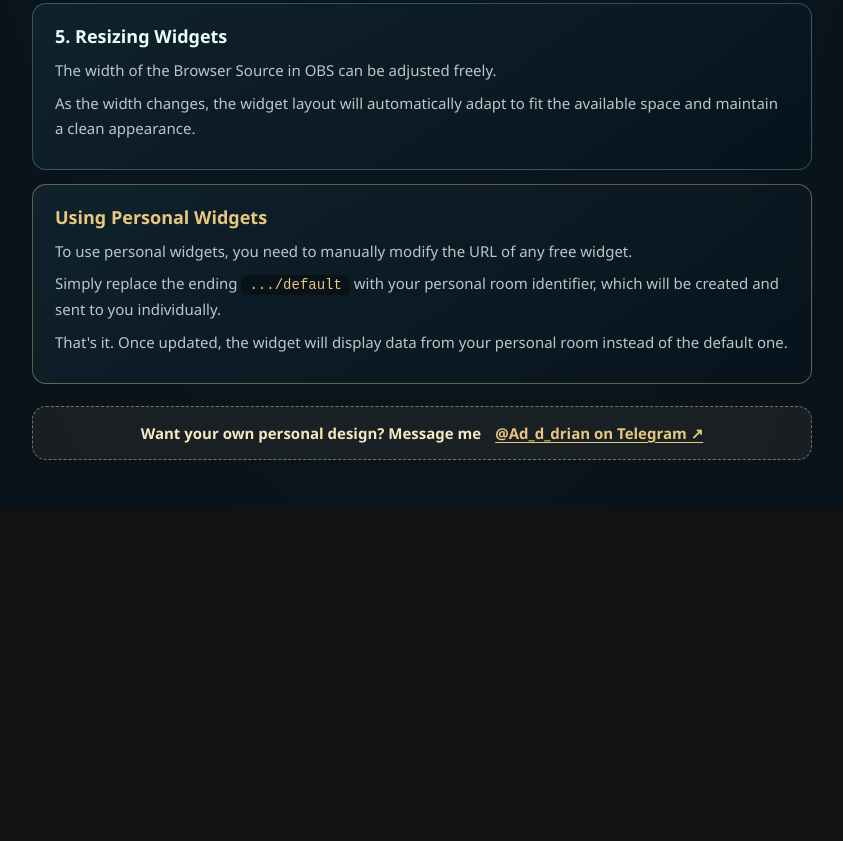
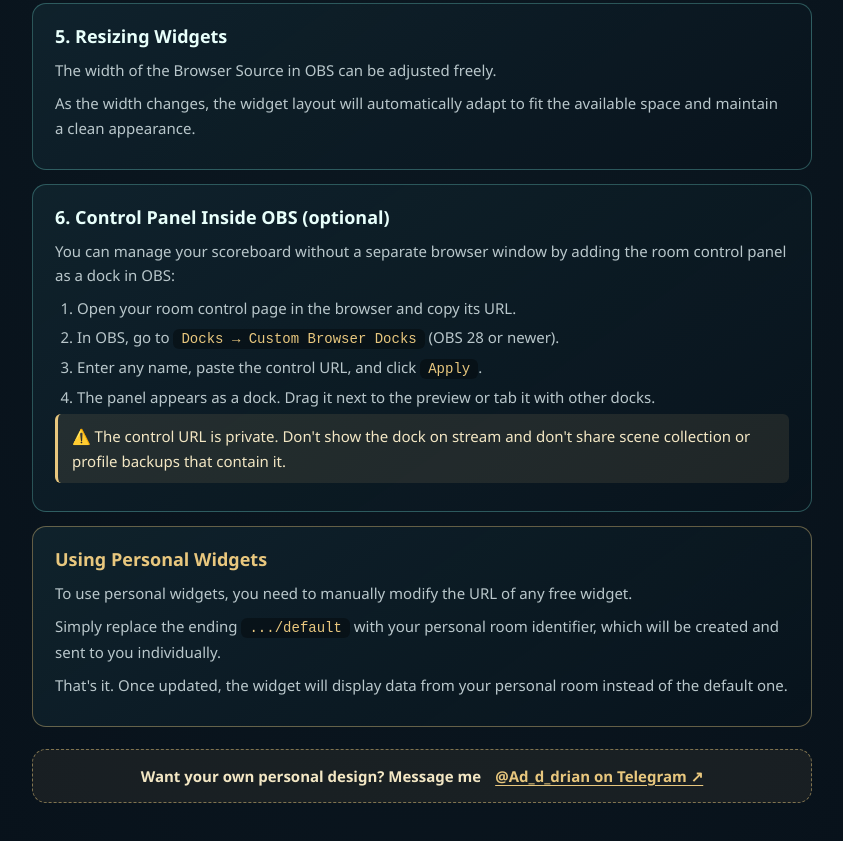
Before and after one commit to ProstFanat/wl-score-widget, a website: page public/guide.html in a window 1280 px wide. Shown: the part 1433-2274 px from the top of the page, without its empty margins (218-1061 px from the left). Before the commit the page ends 1941 px from the top, so only its background shows below. Drawn offline with Linux system fonts and the light colour scheme.

Commit message:
update guide

```diff
--- a/public/guide.html
+++ b/public/guide.html
@@ -85,6 +85,17 @@
       <p>The width of the Browser Source in OBS can be adjusted freely.</p>
       <p>As the width changes, the widget layout will automatically adapt to fit the available space and maintain a clean appearance.</p>
     </section>
+    <section class="step">
+      <h2>6. Control Panel Inside OBS (optional)</h2>
+      <p>You can manage your scoreboard without a separate browser window by adding the room control panel as a dock in OBS:</p>
+      <ol>
+        <li>Open your room control page in the browser and copy its URL.</li>
+        <li>In OBS, go to <code>Docks → Custom Browser Docks</code> (OBS 28 or newer).</li>
+        <li>Enter any name, paste the control URL, and click <code>Apply</code>.</li>
+        <li>The panel appears as a dock. Drag it next to the preview or tab it with other docks.</li>
+      </ol>
+      <p class="warn">⚠️ The control URL is private. Don't show the dock on stream and don't share scene collection or profile backups that contain it.</p>
+    </section>
     <section class="extra">
       <h2>Using Personal Widgets</h2>
       <p>To use personal widgets, you need to manually modify the URL of any free widget.</p>
@@ -135,6 +146,17 @@
       <p>Ширину браузерного джерела в OBS можна вільно змінювати.</p>
       <p>При зміні ширини дизайн віджетів автоматично адаптується під новий розмір для більш коректного відображення.</p>
     </section>
+    <section class="step">
+      <h2>6. Панель керування всередині OBS (за бажанням)</h2>
+      <p>Керувати рахунком можна без окремого вікна браузера, додавши панель керування кімнатою як док в OBS:</p>
+      <ol>
+        <li>Відкрийте сторінку керування кімнатою в браузері та скопіюйте її URL.</li>
+        <li>В OBS перейдіть до <code>Docks → Custom Browser Docks</code> (OBS 28 або новіший).</li>
+        <li>Введіть будь-яку назву, вставте посилання керування та натисніть <code>Apply</code>.</li>
+        <li>Панель з'явиться як док. Перетягніть її поруч із попереднім переглядом або об'єднайте з іншими доками.</li>
+      </ol>
+      <p class="warn">⚠️ Посилання керування приватне. Не показуйте цей док у трансляції та не діліться резервними копіями колекцій сцен чи профілів, які його містять.</p>
+    </section>
     <section class="extra">
       <h2>Використання персональних віджетів</h2>
       <p>Для використання персональних віджетів необхідно вручну змінити посилання будь-якого безкоштовного віджета.</p>
```
